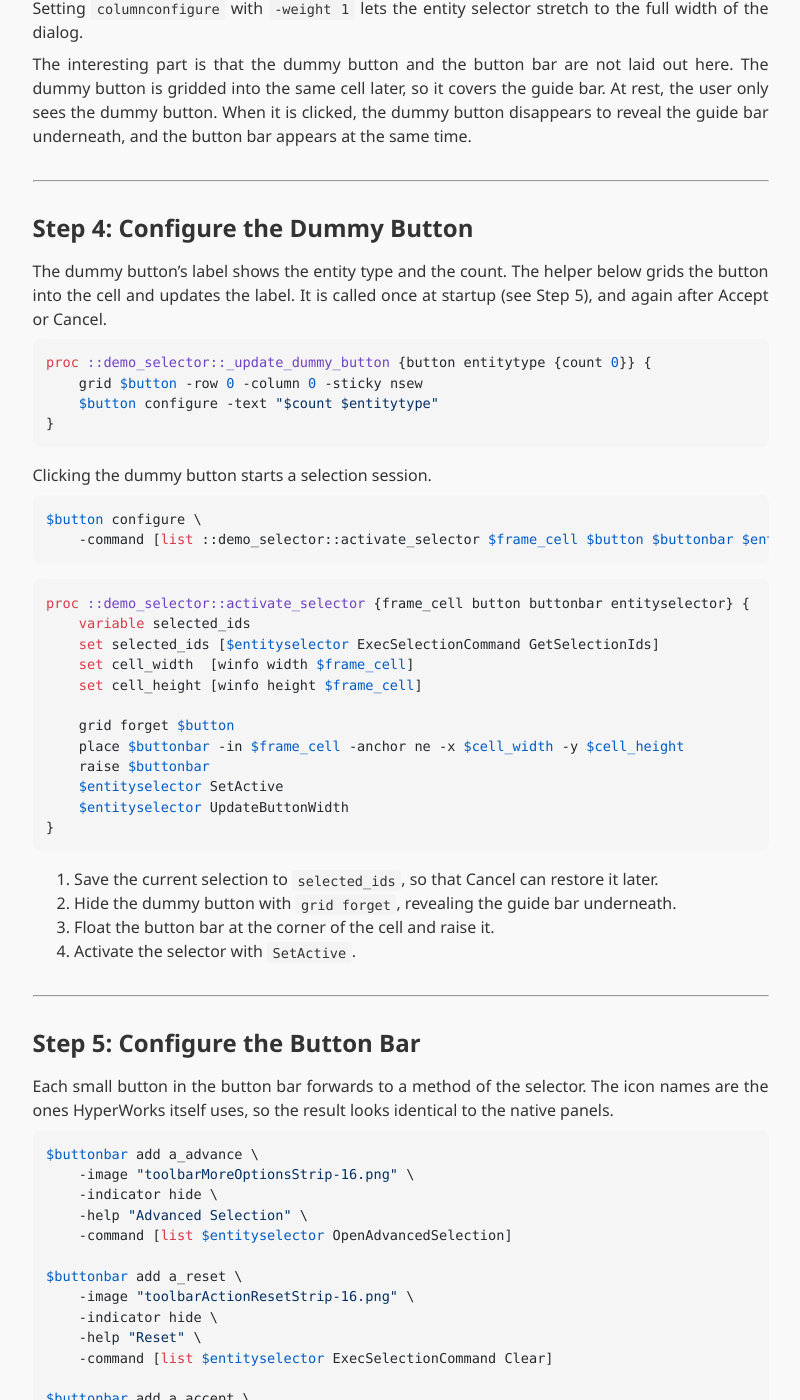
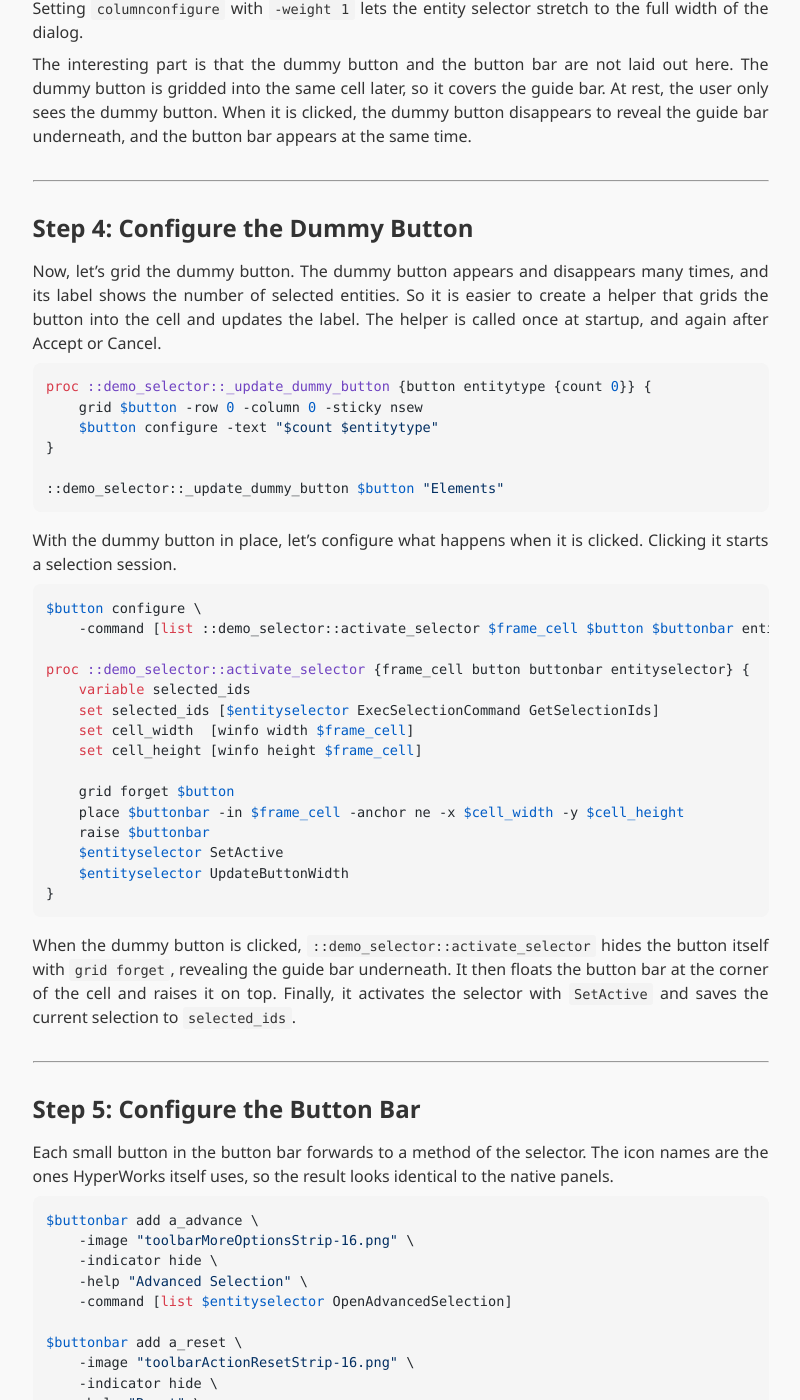
Before and after one commit to wyatthoho/wyatthoho.github.io, a Jekyll site: the page built from _cae_hacks/hypermesh-extension-entityselector.md, in a window 1280 px wide and 1400 px high, scrolled down 2863 px. Shown: the whole window, without its empty margins (232-1032 px from the left). Built offline with Jekyll 4.4.1, drawn with Linux system fonts in a browser that asks for light colours; some of the changed text lies outside the part shown.

Commit message:
Polish dummy button step of entity selector note
Move the initial dummy button call into Step 4, merge the command and
procedure code blocks, and describe activate_selector in prose.

Co-Authored-By: Claude Opus 5.5 <noreply@anthropic.com>

````diff
--- a/_cae_hacks/hypermesh-extension-entityselector.md
+++ b/_cae_hacks/hypermesh-extension-entityselector.md
@@ -112,25 +112,23 @@ The interesting part is that the dummy button and the button bar are not laid ou
 
 ## Step 4: Configure the Dummy Button
 
-The dummy button's label shows the entity type and the count.
-The helper below grids the button into the cell and updates the label.
-It is called once at startup (see Step 5), and again after Accept or Cancel.
+Now, let's grid the dummy button. The dummy button appears and disappears many times, and its label shows the number of selected entities. So it is easier to create a helper that grids the button into the cell and updates the label. The helper is called once at startup, and again after Accept or Cancel.
 
 ```tcl
 proc ::demo_selector::_update_dummy_button {button entitytype {count 0}} {
     grid $button -row 0 -column 0 -sticky nsew
     $button configure -text "$count $entitytype"
 }
+
+::demo_selector::_update_dummy_button $button "Elements"
 ```
 
-Clicking the dummy button starts a selection session.
+With the dummy button in place, let's configure what happens when it is clicked. Clicking it starts a selection session.
 
 ```tcl
 $button configure \
-    -command [list ::demo_selector::activate_selector $frame_cell $button $buttonbar $entityselector]
-```
+    -command [list ::demo_selector::activate_selector $frame_cell $button $buttonbar entityselector]
 
-```tcl
 proc ::demo_selector::activate_selector {frame_cell button buttonbar entityselector} {
     variable selected_ids
     set selected_ids [$entityselector ExecSelectionCommand GetSelectionIds]
@@ -145,10 +143,7 @@ proc ::demo_selector::activate_selector {frame_cell button buttonbar entityselec
 }
 ```
 
-1. Save the current selection to `selected_ids`, so that Cancel can restore it later.
-2. Hide the dummy button with `grid forget`, revealing the guide bar underneath.
-3. Float the button bar at the corner of the cell and raise it.
-4. Activate the selector with `SetActive`.
+When the dummy button is clicked, `::demo_selector::activate_selector` hides the button itself with `grid forget`, revealing the guide bar underneath. It then floats the button bar at the corner of the cell and raises it on top. Finally, it activates the selector with `SetActive` and saves the current selection to `selected_ids`.
 
 ---
 
````
Also changed, not shown: other parts of _cae_hacks/hypermesh-extension-entityselector.md (+0 -2 lines).
